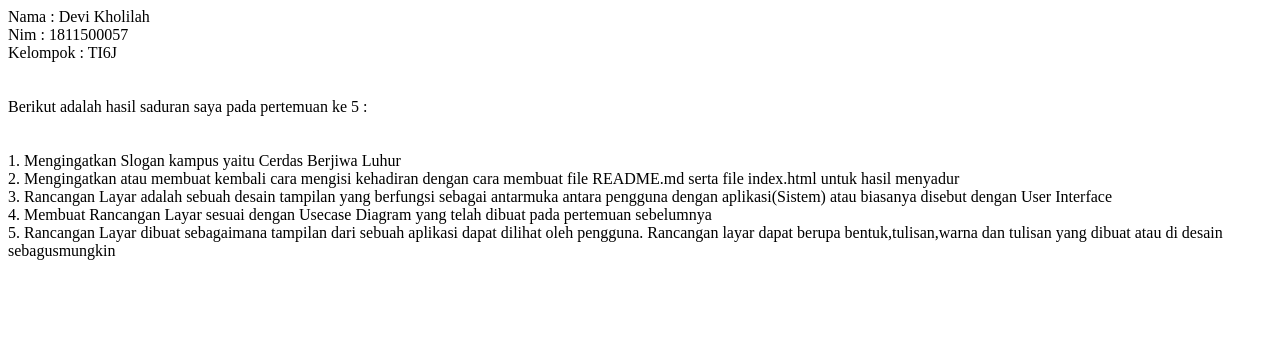
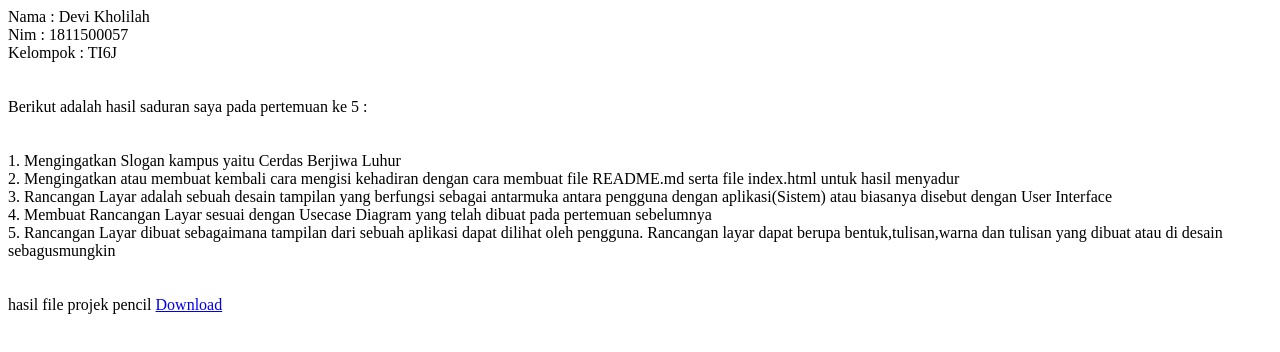
Before and after one commit to devikholilah/sadurpl, a plain HTML site: page 5/index.html in a window 1280 px wide. Drawn offline with Linux system fonts and the light colour scheme.

Commit message:
Update index.html

```diff
--- a/5/index.html
+++ b/5/index.html
@@ -13,3 +13,4 @@ Berikut adalah hasil saduran saya pada pertemuan ke 5 : <br>
 5. Rancangan Layar dibuat sebagaimana tampilan dari sebuah aplikasi dapat dilihat oleh pengguna. Rancangan layar dapat berupa bentuk,tulisan,warna dan tulisan yang dibuat atau di desain sebagusmungkin<br>
 <br>
 <br>
+hasil file projek pencil <a href="rancangan layar projek" target="_blank">Download</a><br>
```
